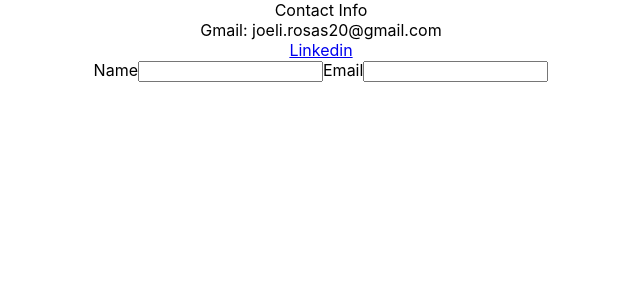
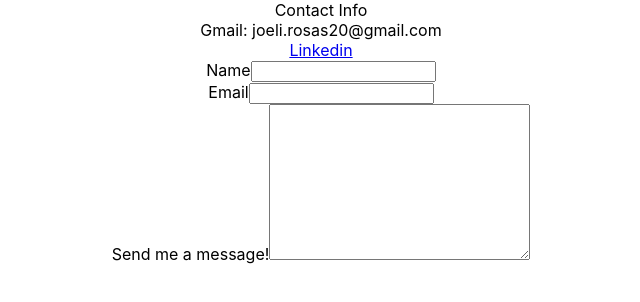
Before and after one commit to JoeliRosas20/joelirosas20.github.io, a React (Create React App) app: page /contact in a window 1280 px wide. Shown: the top 302 px of the page, without its empty margins (319-959 px from the left). Built offline with nearby package versions, Linux system fonts and the light colour scheme.

Commit message:
Added the textarea for the message

```diff
--- a/src/components/ContactInfo.js
+++ b/src/components/ContactInfo.js
@@ -13,10 +13,14 @@ function ContactInfo() {
                     <input
                     type="text"
                     id="name"/>
+                    <br></br>
                 <label htmlFor="email">Email</label>
                     <input
                     type="text"
                     id="email"/>
+                    <br></br>
+                <label htmlFor="message">Send me a message!</label>
+                    <textarea rows="10" cols="30" id="message"/>
             </form>
         </div>
     )
```
Lines whose indentation alone changed are shown as unchanged.
